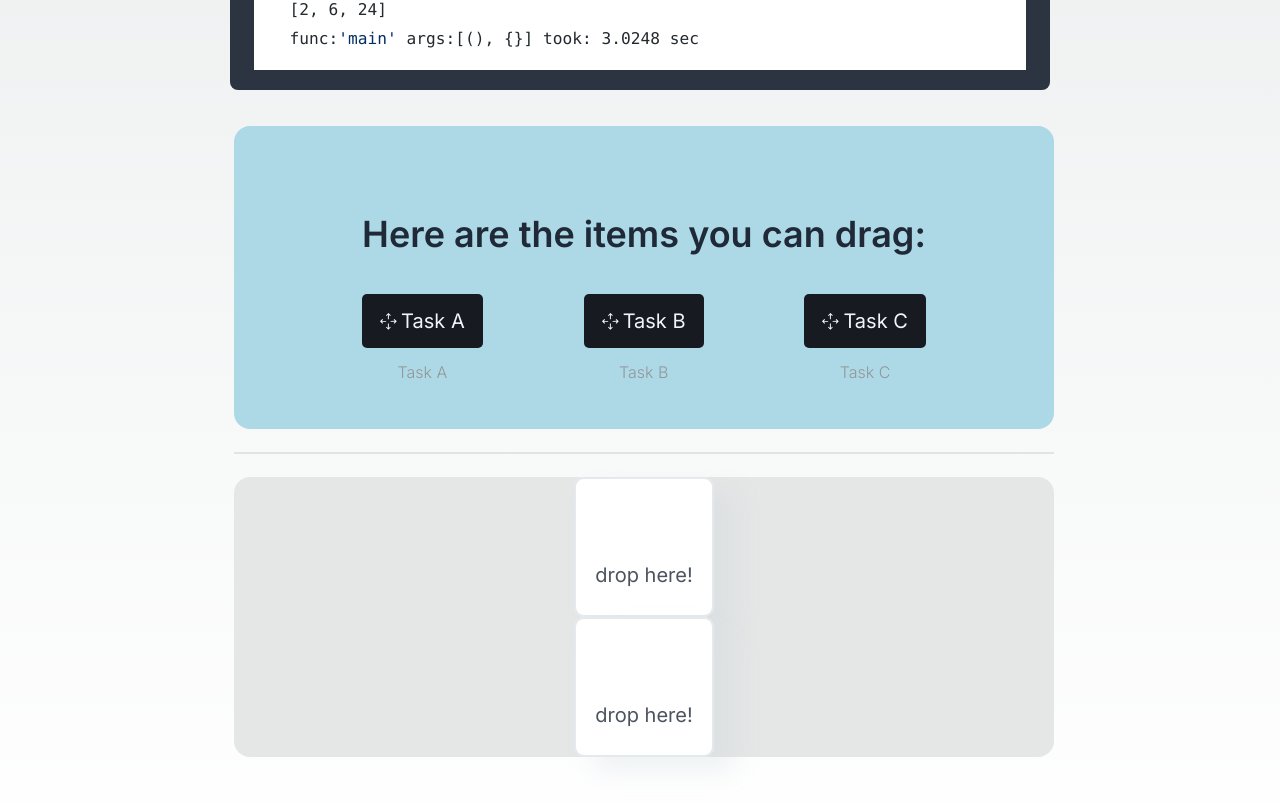
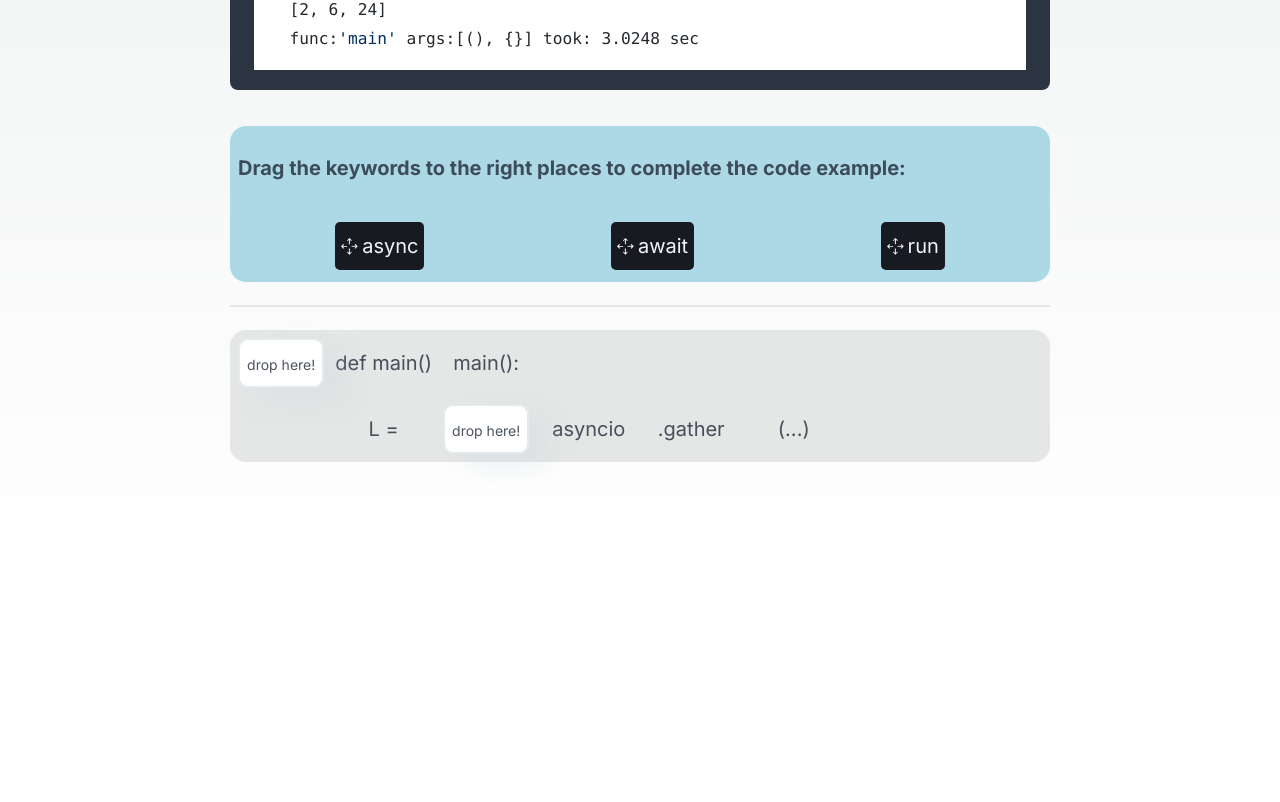
Before and after one commit to hessikaveh/personal-webpage, a Next.js app: page /articles in a window 1280 px wide. Shown: the part 1500-2302 px from the top of the page. After the commit the page ends 2058 px from the top, so only its background shows below. Built offline with nearby package versions, Linux system fonts and the light colour scheme.

Commit message:
create quiz

```diff
--- a/app/articles/page.tsx
+++ b/app/articles/page.tsx
@@ -35,13 +35,16 @@ export default function Page() {
   const [parentB, setParentB] = useState<UniqueIdentifier | null>(null);
   const [parentC, setParentC] = useState<UniqueIdentifier | null>(null);
   const [highlight, setHighlight] = useState<string>(colors[1]);
-  const draggableMarkupA = <DraggableItem label="Task A" id_outer={"tA"} />;
-  const draggableMarkupB = <DraggableItem label="Task B" id_outer={"tB"} />;
-  const draggableMarkupC = <DraggableItem label="Task C" id_outer={"tC"} />;
+  const draggableMarkupA = <DraggableItem label="async" id_outer={"tA"} />;
+  const draggableMarkupB = <DraggableItem label="await" id_outer={"tB"} />;
+  const draggableMarkupC = <DraggableItem label="run" id_outer={"tC"} />;
 
   useEffect(() => {
     hljs.highlightAll();
   });
+  useEffect(() => {
+    setBoxHighlight();
+  }, [parent, parentB]);
 
   const code_first = `import asyncio
 
@@ -101,38 +104,44 @@ export default function Page() {
           onDragStart={() => setIsDragging(true)}
           onDragEnd={handleDragEnd}
         >
-          <div className="flex flex-col w-full m-1">
+          <div className="flex flex-col ">
             <div
-              className="grid flex-grow card bg-base-300 rounded-box place-items-center"
+              className=" card bg-base-300 rounded-box"
               style={{ backgroundColor: highlight }}
             >
-              <div className="card-body">
-                <h2 className="card-title">
-                  {" "}
-                  Here are the items you can drag:
-                </h2>
-                <div className="flex justify-between">
-                  {parent === null ? draggableMarkupA : null}
-                  {parentB === null ? draggableMarkupB : null}
-                  {parentC === null ? draggableMarkupC : null}
-                </div>
+              <p className="mx-2 font-bold">
+                Drag the keywords to the right places to complete the code
+                example:
+              </p>
+              <div className="flex justify-around m-3">
+                {parent === null ? draggableMarkupA : null}
+                {parentB === null ? draggableMarkupB : null}
+                {parentC === null ? draggableMarkupC : null}
               </div>
             </div>
 
             <div className="divider divider-vertical "></div>
-            <div className="grid  flex-grow card bg-base-300 rounded-box place-items-center">
-              {containers.map((id) => (
-                // We updated the Droppable component so it would accept an `id`
-                // prop and pass it to `useDroppable`
-                <Droppable key={id} id={id} dragging={isDragging}>
-                  {parent === id ? draggableMarkupA : null}
-                  {parentB === id ? draggableMarkupB : null}
-                  {parentC === id ? draggableMarkupC : null}
-                  {parent === id || parentB === id || parentC === id
-                    ? null
-                    : "drop here!"}
-                </Droppable>
-              ))}
+            <div className="grid grid-cols-8 gap-0 content-stretch card bg-base-300 rounded-box ">
+              <div>{droppableSet(containers[0], isDragging)}</div>
+              <div className="flex justify-center items-center">def main()</div>
+              <div className="flex justify-center items-center">main():</div>
+              <div></div>
+              <div></div>
+              <div></div>
+              <div></div>
+              <div></div>
+              <div className="flex justify-center items-center"></div>
+              <div className="flex justify-center items-center"> L = </div>
+              <div>{droppableSet(containers[1], isDragging)}</div>
+              <div className="flex justify-center items-center">
+                {"asyncio"}
+              </div>
+              <div className="flex justify-center items-center">
+                {".gather"}
+              </div>
+              <div className="flex justify-center items-center">{"(...)"}</div>
+              <div></div>
+              <div></div>
             </div>
           </div>
 
@@ -142,20 +151,54 @@ export default function Page() {
     </main>
   );
 
+  function droppableSet(id: string, dragging: boolean) {
+    return (
+      <Droppable key={id} id={id} dragging={dragging}>
+        {parent === id ? draggableMarkupA : null}
+        {parentB === id ? draggableMarkupB : null}
+        {parentC === id ? draggableMarkupC : null}
+        {parent === id || parentB === id || parentC === id ? null : (
+          <span className="text-sm">drop here!</span>
+        )}
+      </Droppable>
+    );
+  }
+
   function handleDragEnd(event: DragOverEvent) {
     const { over, active } = event;
 
     // If the item is dropped over a container, set it as the parent
     // otherwise reset the parent to `null`
-    setParent(over && active.id == "tA" ? over.id : null);
-    setParentB(over && active.id == "tB" ? over.id : null);
-    setParentC(over && active.id == "tC" ? over.id : null);
+    console.log(active.id, over?.id);
+    switch (active.id) {
+      case "tA":
+        setParent(over && active.id === "tA" ? over.id : null);
+        console.log(parent);
+        break;
+      case "tB":
+        setParentB(over && active.id === "tB" ? over.id : null);
+        break;
+      case "tC":
+        setParentC(over && active.id === "tC" ? over.id : null);
+        break;
+      default:
+        console.log("No such item exists!");
+        break;
+    }
+  }
 
-    if (over && over.id === "A") {
+  function setBoxHighlight() {
+    console.log(parent, parentB);
+    if (parent === "A" && parentB === "B") {
       setHighlight(colors[0]);
     } else {
       setHighlight(colors[1]);
     }
+    /*if (over && over.id === "A" && active.id == "tA") {
+      setHighlight(colors[0]);
+    } else {
+      setHighlight(colors[1]);
+    } */
   }
 
   interface DraggableProps {
--- a/app/components/Draggable/Draggable.module.css
+++ b/app/components/Draggable/Draggable.module.css
@@ -10,12 +10,12 @@
     display: flex;
     align-items: center;
     justify-content: center;
-    min-height: 54px;
+    min-height: 44px;
     flex-shrink: 1;
     appearance: none;
     outline: none;
     border: 0;
-    padding: 8px 18px;
+    padding: 6px 6px;
     background-color: #181a22;
     border-radius: 5px;
     box-shadow: var(--box-shadow);
--- a/app/components/Draggable/Draggable.tsx
+++ b/app/components/Draggable/Draggable.tsx
@@ -79,7 +79,7 @@ export const Draggable = forwardRef<HTMLButtonElement, Props>(
           <span className="text-slate-100">{label}</span>
           {handle ? <Handle {...(handle ? listeners : {})} /> : null}
         </button>
-        {label ? <label>{label}</label> : null}
+        {/* {label ? <label>{label}</label> : null} */}
       </div>
     );
   }
--- a/app/components/Droppable/Droppable.module.css
+++ b/app/components/Droppable/Droppable.module.css
@@ -1,10 +1,9 @@
 .Droppable {
   position: relative;
-  padding-top: 80px;
+  padding: 7px 7px;
   text-align: center;
   border-radius: 10px;
-  width: 140px;
-  height: 140px;
+  margin: 0.5rem /* 8px */;
   box-sizing: border-box;
   background-color: #fff;
   box-shadow: inset rgba(201, 211, 219, 0.5) 0 0 0 2px,
@@ -15,7 +14,7 @@
     position: absolute;
     left: 50%;
     top: 50%;
-    width: 200px;
+    width: 70px;
     transform: translate3d(-50%, -50%, 0);
     opacity: 0.8;
     transition: opacity 300ms ease, transform 200ms ease;
```
